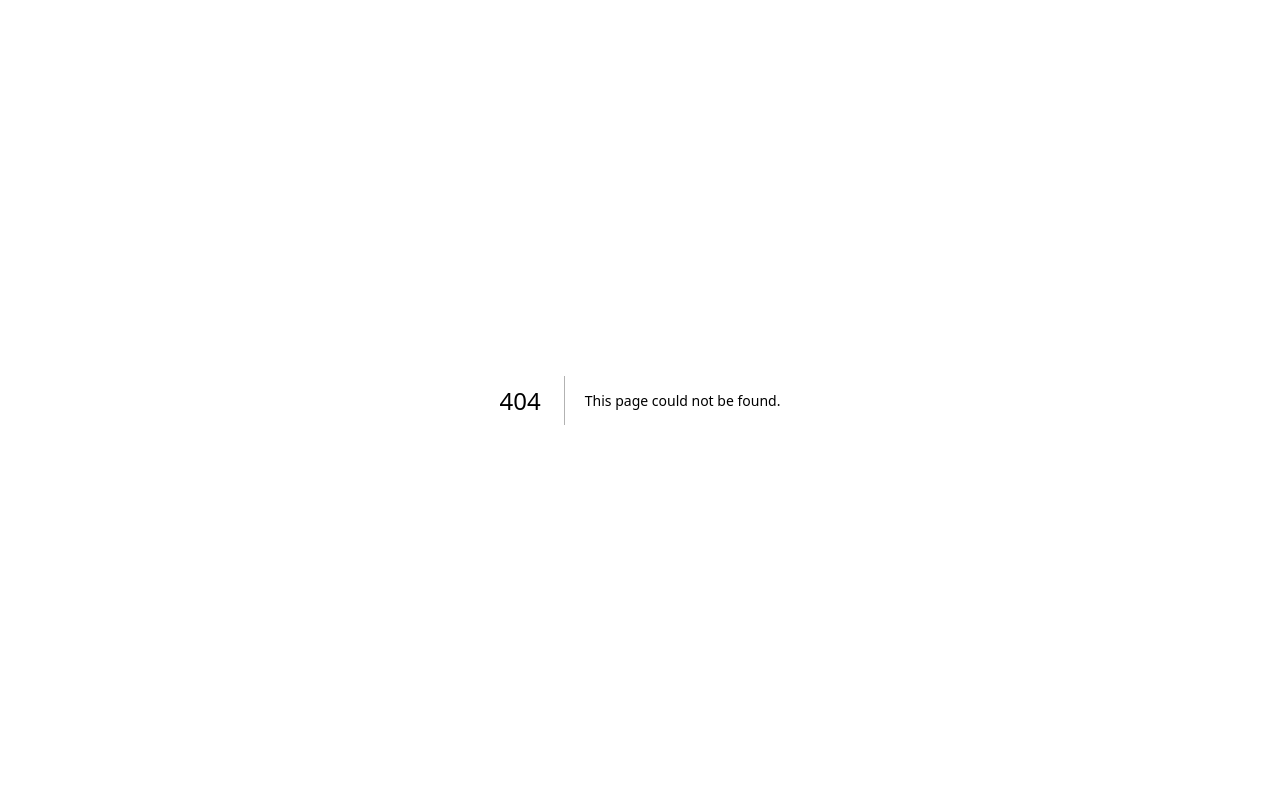
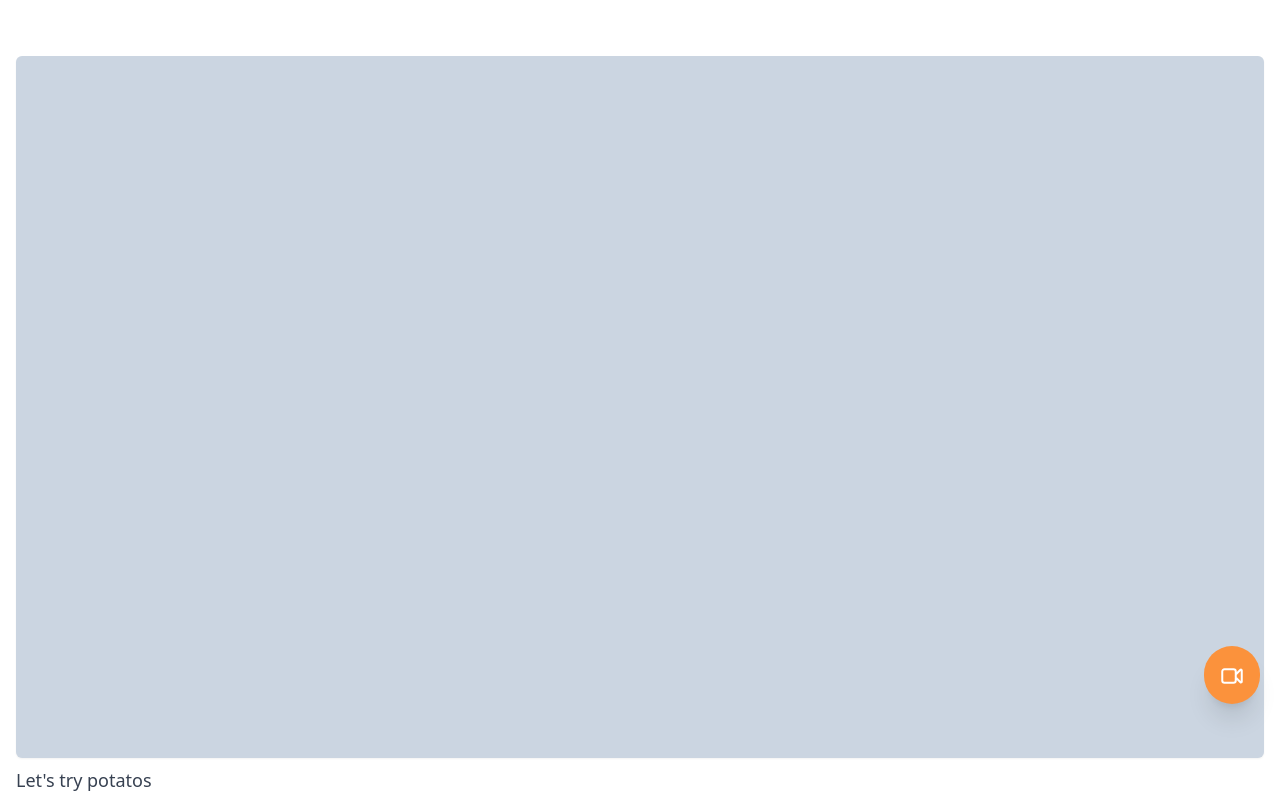
Before and after one commit to alstjd0051/Freeboard_next, a Next.js app: page /live in a window 1280 px wide. Before the commit this address had no page. Shown: the top 800 px of the page. Built offline with nearby package versions, Linux system fonts and the light colour scheme.

Commit message:
UPDATE:: add LivePage

```diff
--- /dev/null
+++ b/app/live/page.tsx
@@ -0,0 +1,23 @@
+import { VideoCameraIcon } from "@heroicons/react/24/outline";
+import { NextPage } from "next";
+import React from "react";
+
+const Live: NextPage = () => {
+  return (
+    <div className="py-10  divide-y-2 space-y-4">
+      {[1, 2, 3, 4, 5].map((_, i) => (
+        <div className="pt-4 px-4 " key={i}>
+          <div className="w-full rounded-md shadow-sm bg-slate-300 aspect-video" />
+          <h3 className=" text-gray-700 text-lg mt-2 ">
+            Let&apos;s try potatos
+          </h3>
+        </div>
+      ))}
+      <button className="fixed hover:bg-orange-500 transition-colors bottom-24 right-5 bg-orange-400 rounded-full p-4 shadow-xl border-transparent text-white  ">
+        <VideoCameraIcon className="w-6 h-6 stroke-2 " />
+      </button>
+    </div>
+  );
+};
+
+export default Live;
```
